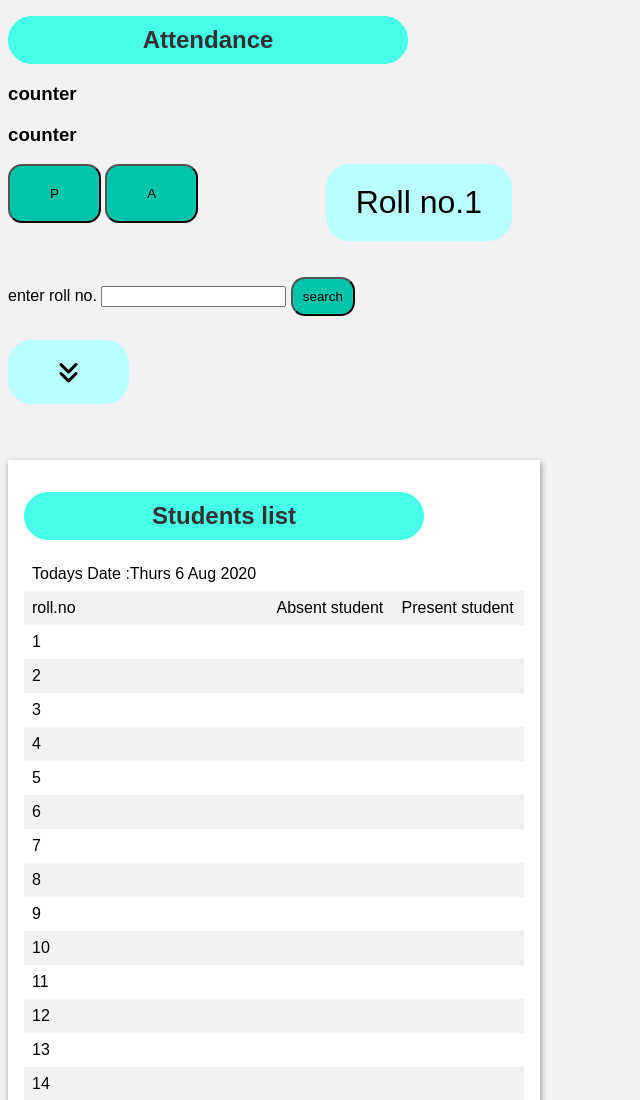
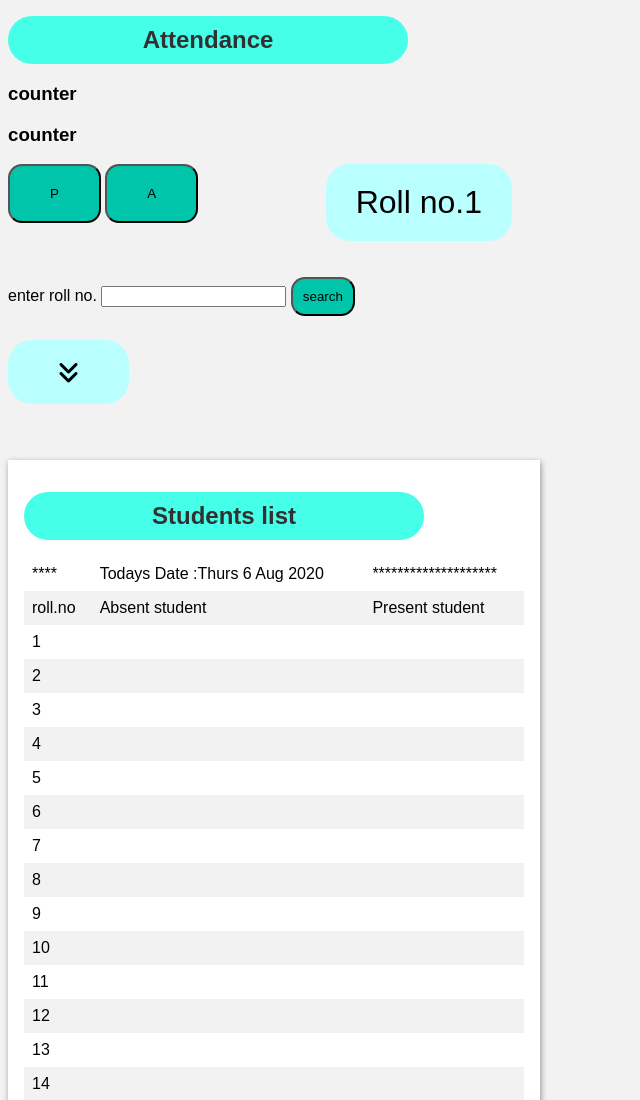
Before and after one commit to lucky0011198/lucky.github.io, a plain HTML site: page index.html in a window 1280 px wide. Shown: the top 1100 px of the page, without its empty margins (0-640 px from the left). Drawn offline with nearby package versions, Linux system fonts and the light colour scheme.

Commit message:
Update index.html

```diff
--- a/index.html
+++ b/index.html
@@ -257,7 +257,9 @@
         <h1>Students list </h1>
         <table id="tableCompany">
 		<tr>
+			<td>****</td>
 			<td id ="date"> </td>
+			<td>********************</td>
 
 		</tr>
           <tr>
```
